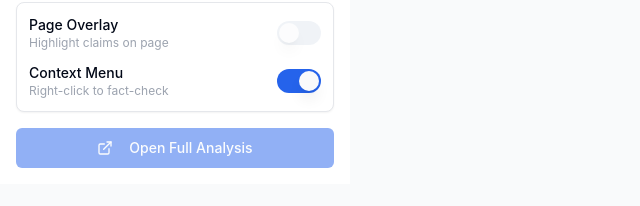
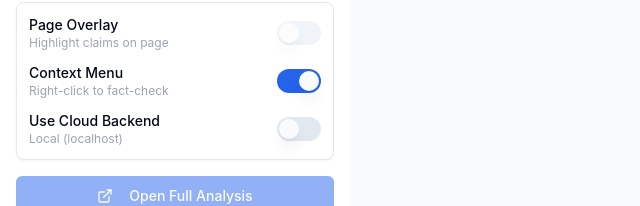
Before and after one commit to Joluckyboy/FYP-Solution-Archi-TECH-Bias-News-Detection, a React (Vite) app in the folder frontend/: page /#/popup in a window 1280 px wide. Shown: the part 264-470 px from the top of the page, without its empty margins (0-640 px from the left). Built offline with nearby package versions, Linux system fonts and the light colour scheme; no server answers.

Commit message:
Configure chrome extension for cloud and local endpoints

```diff
--- a/frontend/src/pages/PopupPage.jsx
+++ b/frontend/src/pages/PopupPage.jsx
@@ -19,6 +19,7 @@ const PopupPage = () => {
   // Toggle states
   const [pageOverlayEnabled, setPageOverlayEnabled] = useState(false);
   const [contextMenuEnabled, setContextMenuEnabled] = useState(true);
+  const [useDeployedBackend, setUseDeployedBackend] = useState(false);
 
   const [API_URL, setAPI_URL] = useState(null);
 
@@ -413,10 +414,11 @@ const PopupPage = () => {
   useEffect(() => {
     if (typeof chrome !== "undefined" && chrome.storage) {
       chrome.storage.sync.get(
-        ["pageOverlayEnabled", "contextMenuEnabled"],
+        ["pageOverlayEnabled", "contextMenuEnabled", "useDeployedBackend"],
         (result) => {
           setPageOverlayEnabled(result.pageOverlayEnabled ?? false);
           setContextMenuEnabled(result.contextMenuEnabled ?? true);
+          setUseDeployedBackend(result.useDeployedBackend ?? false);
         },
       );
     }
@@ -548,6 +550,15 @@ const PopupPage = () => {
     setContextMenuEnabled(checked);
     if (typeof chrome !== "undefined" && chrome.storage) {
       chrome.storage.sync.set({ contextMenuEnabled: checked });
+    }
+  };
+
+  const handleBackendToggle = (checked) => {
+    setUseDeployedBackend(checked);
+    if (typeof chrome !== "undefined" && chrome.storage) {
+      chrome.storage.sync.set({ useDeployedBackend: checked });
+      // Reload the service worker to pick up the new URL
+      chrome.runtime.reload();
     }
   };
 
@@ -851,6 +862,17 @@ const PopupPage = () => {
               onCheckedChange={handleContextMenuToggle}
             />
           </div>
+
+          <div className="flex items-center justify-between">
+            <div>
+              <p className="text-sm font-medium">Use Cloud Backend</p>
+              <p className="text-xs text-gray-400">{useDeployedBackend ? "AWS (47.131.119.153)" : "Local (localhost)"}</p>
+            </div>
+            <Switch
+              checked={useDeployedBackend}
+              onCheckedChange={handleBackendToggle}
+            />
+          </div>
         </CardContent>
       </Card>
 
--- a/frontend/vite.config.web.js
+++ b/frontend/vite.config.web.js
@@ -1,6 +1,9 @@
 import path from "path"
+import { fileURLToPath } from "url"
 import { defineConfig } from 'vite'
 import react from '@vitejs/plugin-react'
+
+const __dirname = path.dirname(fileURLToPath(import.meta.url))
 
 // Web-only build config (no Chrome extension plugin)
 export default defineConfig({
```
Also changed, not shown: frontend/background.js (+13 -2 lines), 1 other file (tests, documents, lock files or other folders).
